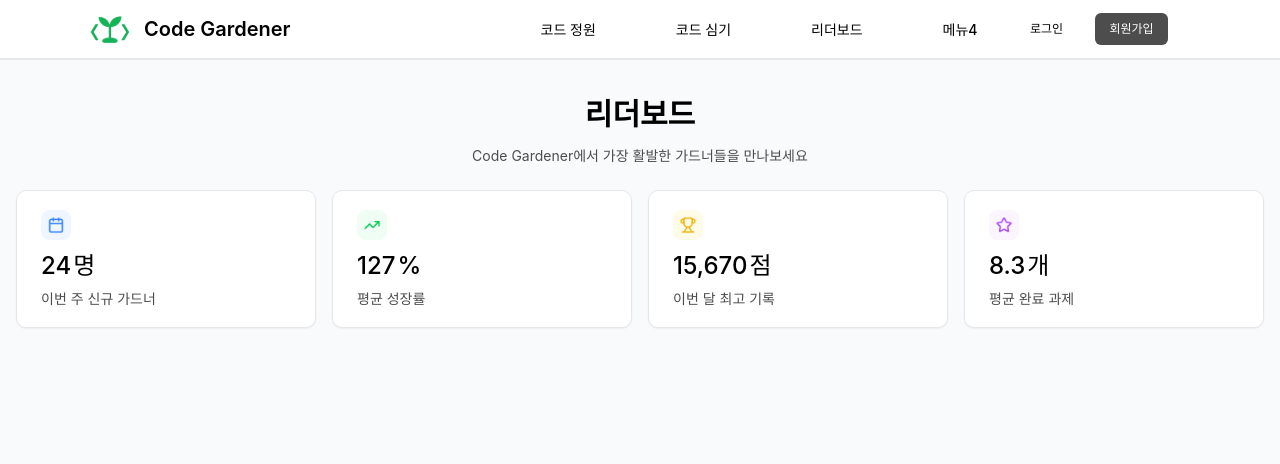
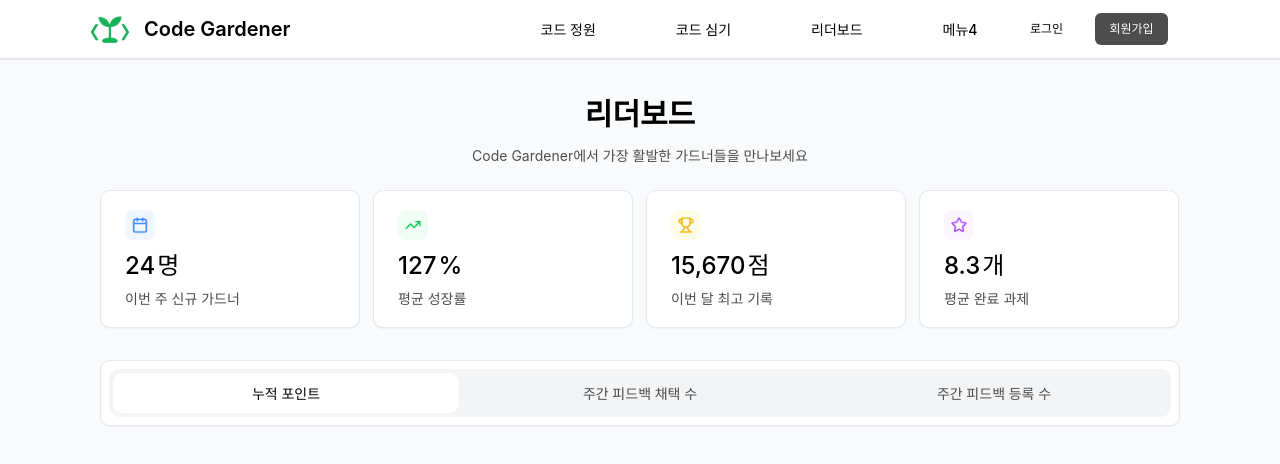
Before and after one commit to 2025-YU-SE/Gardener_web, a React (Vite) app: page /leader-board in a window 1280 px wide. Shown: the top 464 px of the page. Built offline with nearby package versions, Linux system fonts and the light colour scheme; a web font is replaced by a local one.

Commit message:
feat: 리더보드 정렬 탭 컴포넌트 구현

```diff
--- /dev/null
+++ b/src/components/leaderboard/LeaderboardTabs.jsx
@@ -0,0 +1,32 @@
+import React, { useState } from "react";
+
+// 리더보드 정렬 탭 컴포넌트
+function LeaderboardTabs() {
+  const TABS = ["누적 포인트", "주간 피드백 채택 수", "주간 피드백 등록 수"];
+  const [active, setActive] = useState(TABS[0]);
+
+  return (
+    <div className="mt-8 w-full bg-white rounded-[10px] p-2 shadow-sm border border-[#E5E7EB]">
+      <div className="bg-[#F3F4F6] p-1 rounded-[10px]">
+        <div className="grid grid-cols-3 gap-2">
+          {TABS.map((tab) => (
+            <button
+              key={tab}
+              onClick={() => setActive(tab)}
+              className={[
+                "h-10 rounded-[10px] text-[14px] font-medium transition-all",
+                active === tab
+                  ? "bg-white"
+                  : "bg-transparent text-[#4D4D4D] hover:bg-[#eeeff0]",
+              ].join(" ")}
+            >
+              {tab}
+            </button>
+          ))}
+        </div>
+      </div>
+    </div>
+  );
+}
+
+export default LeaderboardTabs;
--- a/src/components/leaderboard/StatCard.jsx
+++ b/src/components/leaderboard/StatCard.jsx
@@ -1,8 +1,9 @@
 import React from "react";
 
+// 리더보드 통계 지표 카드 컴포넌트
 function StatCard({ icon, value, unit, label }) {
   return (
-    <div className="flex flex-col items-start justify-center w-[300px] h-[138px] rounded-[10px] bg-white p-6 shadow-sm border border-[#E5E7EB]">
+    <div className="flex flex-col items-start justify-center w-[260px] h-[138px] rounded-[10px] bg-white p-6 shadow-sm border border-[#E5E7EB]">
       <img src={icon} alt="icon" className="w-[30px] h-[30px] mb-2" />
       <div className="flex items-end gap-[2px]">
         <span className="text-[24px] font-medium">
--- a/src/pages/LeaderBoard.jsx
+++ b/src/pages/LeaderBoard.jsx
@@ -1,6 +1,7 @@
 import React from "react";
 import Header from "../components/header/Header";
 import StatCard from "../components/leaderboard/StatCard";
+import LeaderboardTabs from "../components/leaderboard/LeaderboardTabs";
 import icon1 from "../assets/leaderboard_icon1.png";
 import icon2 from "../assets/leaderboard_icon2.png";
 import icon3 from "../assets/leaderboard_icon3.png";
@@ -18,7 +19,7 @@ function LeaderBoard() {
   return (
     <div className="min-h-screen bg-[#F9FAFB]">
       <Header />
-      <div className="mx-auto max-w-[1248px] mt-8">
+      <div className="mt-8">
         {/* 타이틀 + 소개 텍스트 */}
         <div className="text-center">
           <h1 className="text-[30px] font-semibold">리더보드</h1>
@@ -27,8 +28,9 @@ function LeaderBoard() {
           </p>
         </div>
 
+        <div className="mx-auto max-w-[1080px] w-full">
           {/* 지표 카드 4개 */}
-        <div className="flex justify-between gap-3 mt-6 w-full">
+          <div className="mt-6 grid grid-cols-4 gap-3">
             {stats.map((item, idx) => (
               <StatCard
                 key={idx}
@@ -39,6 +41,10 @@ function LeaderBoard() {
               />
             ))}
           </div>
+
+          {/* 정렬 탭 */}
+          <LeaderboardTabs />
+        </div>
       </div>
     </div>
   );
```
Lines whose indentation alone changed are shown as unchanged.
